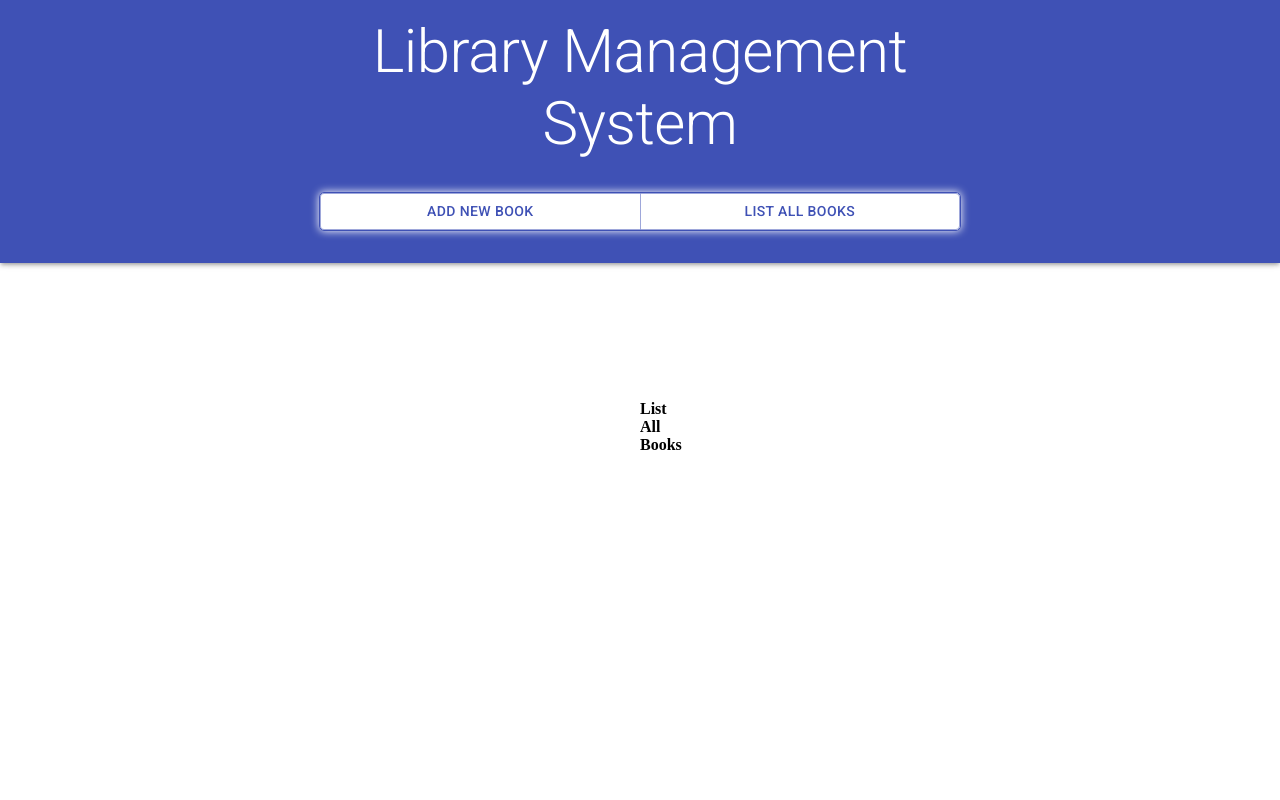
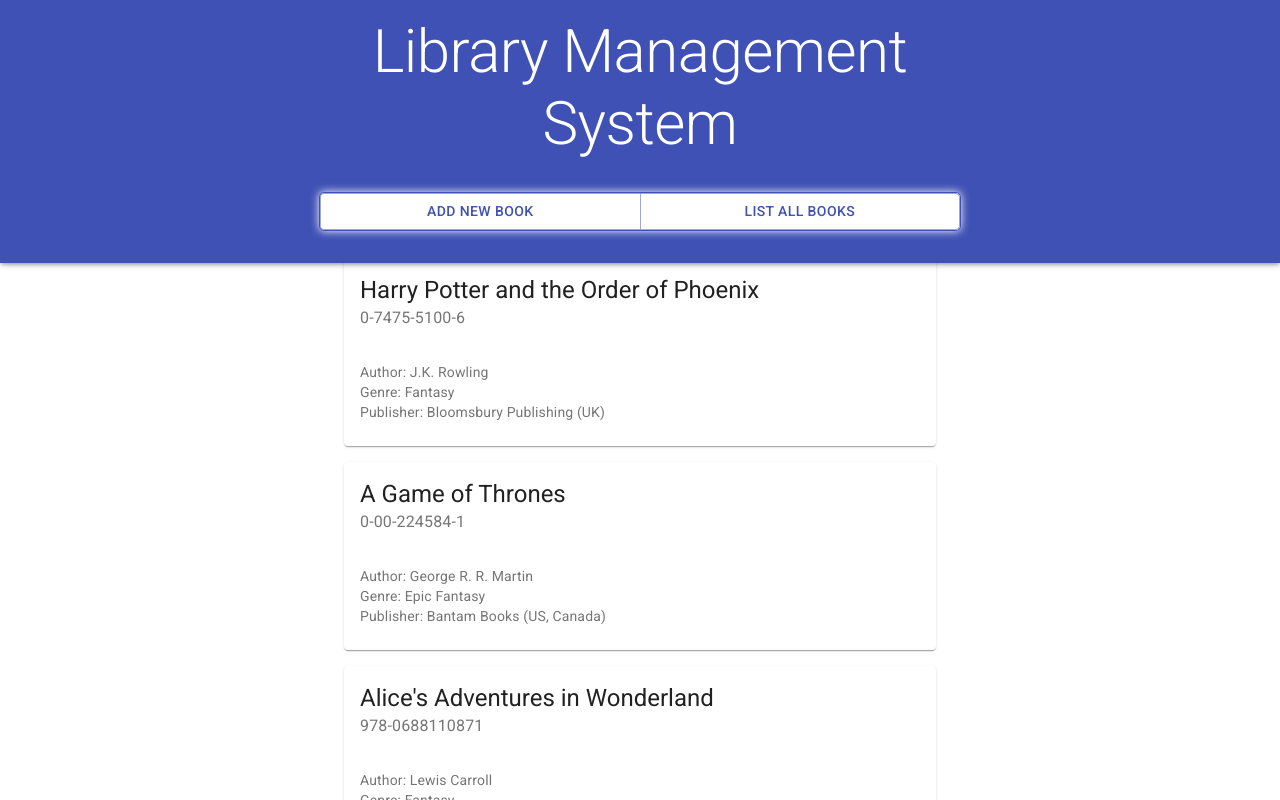
Before and after one commit to PankajaWijesena/lms, a React (Create React App) app in the folder plw-lms/: page / in a window 1280 px wide. Both pictures are taken after a click on the button "LIST ALL BOOKS". Shown: the top 800 px of the page. Built offline with nearby package versions, Linux system fonts and the light colour scheme.

Commit message:
List All Books option completed with mock data

```diff
--- a/plw-lms/src/App.js
+++ b/plw-lms/src/App.js
@@ -1,4 +1,4 @@
-import { useState } from "react";
+import { useState, useEffect } from "react";
 
 import MainHeader from "./components/MainHeader";
 import AddBook from "./components/AddBook";
@@ -7,8 +7,13 @@
 import "./App.css";
 
 function App() {
+    const [booksList, setBooksList] = useState([]);
     const [bookListOpen, setBookListOpen] = useState(false);
     const [bookAddOpen, setBookAddOpen] = useState(true);
+
+    useEffect(() => {
+        setBooksList(libBooks);
+    }, [booksList]);
 
     return (
         <div className="App">
@@ -17,9 +22,47 @@
                 setBookListOpen={setBookListOpen}
             />
             {bookAddOpen && <AddBook />}
-            {bookListOpen && <ListBook />}
+            {bookListOpen && <ListBook booksList={booksList} />}
         </div>
     );
 }
 
+const libBooks = [
+    {
+        title: "Harry Potter and the Order of Phoenix",
+        isbn: "0-7475-5100-6",
+        author: "J.K. Rowling",
+        genre: "Fantasy",
+        publisher: "Bloomsbury Publishing (UK)"
+    },
+    {
+        title: "A Game of Thrones",
+        isbn: "0-00-224584-1",
+        author: "George R. R. Martin",
+        genre: "Epic Fantasy",
+        publisher: "Bantam Books (US, Canada)"
+    },
+    {
+        title: "Alice's Adventures in Wonderland",
+        isbn: " 978-0688110871",
+        author: "Lewis Carroll",
+        genre: "Fantasy",
+        publisher: "Macmillan"
+    },
+    {
+        title: "The Fellowship of the Ring",
+        isbn: "978-0-00-837612-3",
+        author: "J. R. R. Tolkein",
+        genre: "Epic Fantasy",
+        publisher: "Allen & Unwin"
+    },
+    {
+        title: "The Maze Runner",
+        isbn: "978-0-385-73794-4",
+        author: "James Dashner",
+        genre: "Young Adult, Science Fiction",
+        publisher: "Delacorte Press"
+    }
+];
+
 export default App;
--- /dev/null
+++ b/plw-lms/src/components/Book.js
@@ -0,0 +1,26 @@
+import React from "react";
+import Card from "@material-ui/core/Card";
+import CardHeader from "@material-ui/core/CardHeader";
+import CardContent from "@material-ui/core/CardContent";
+import Typography from "@material-ui/core/Typography";
+
+export default function Book({ book }) {
+    return (
+        <div>
+            <Card>
+                <CardHeader title={book.title} subheader={book.isbn} />
+                <CardContent>
+                    <Typography variant="body2" color="textSecondary">
+                        Author: {book.author}
+                    </Typography>
+                    <Typography variant="body2" color="textSecondary">
+                        Genre: {book.genre}
+                    </Typography>
+                    <Typography variant="body2" color="textSecondary">
+                        Publisher: {book.publisher}
+                    </Typography>
+                </CardContent>
+            </Card>
+        </div>
+    );
+}
--- a/plw-lms/src/components/ListBook.js
+++ b/plw-lms/src/components/ListBook.js
@@ -1,7 +1,36 @@
-function ListBook() {
+import React, { useEffect, useState } from "react";
+
+import { Container, Grid } from "@material-ui/core";
+
+import Book from "../components/Book";
+
+function ListBook({ booksList }) {
+    const [booksListView, setBooksListView] = useState([]);
+
+    useEffect(() => {
+        setBooksListView(booksList);
+    }, [booksList]);
+
     return (
-        <div style={{ margin: "50vh 50vw" }}>
-            <h4>List All Books</h4>
+        <div className="listbook">
+            <Container>
+                <Grid container>
+                    {booksListView.map((book) => (
+                        <div
+                            style={{
+                                display: "flex",
+                                flexDirection: "column",
+                                width: "100%",
+                                margin: "0.5rem auto"
+                            }}
+                        >
+                            <Grid item key={Math.random() * 12345}>
+                                <Book book={book} />
+                            </Grid>
+                        </div>
+                    ))}
+                </Grid>
+            </Container>
         </div>
     );
 }
--- a/plw-lms/src/index.css
+++ b/plw-lms/src/index.css
@@ -2,3 +2,10 @@
     margin: 0;
     padding: 0;
 }
+
+.listbook {
+    display: flex;
+    flex-direction: column;
+    width: 50%;
+    margin: 250px auto;
+}
```
